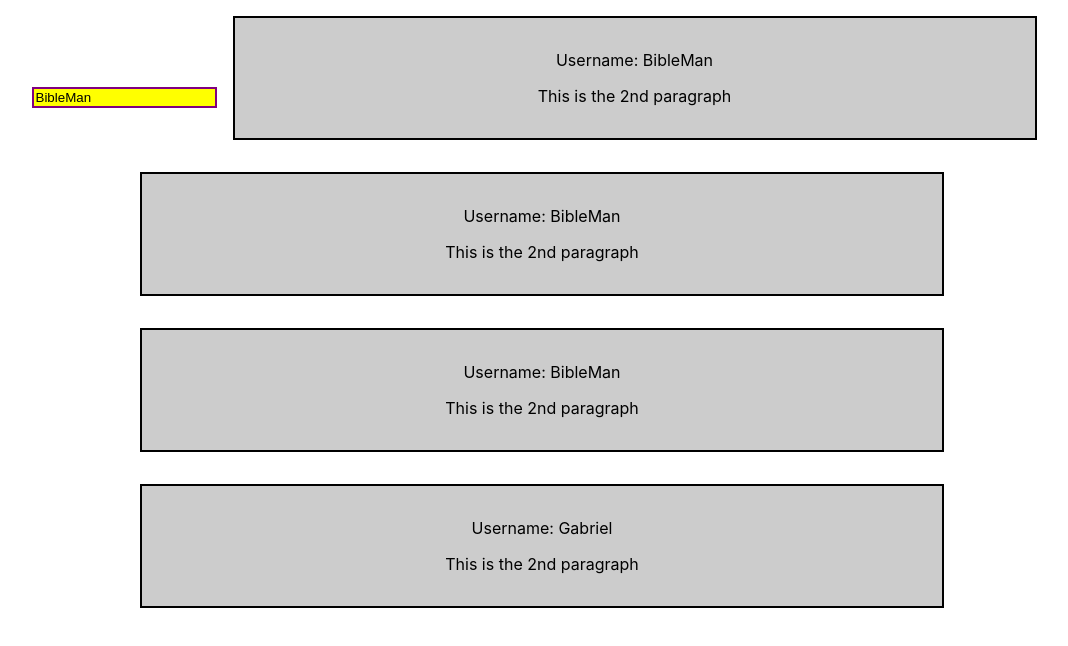
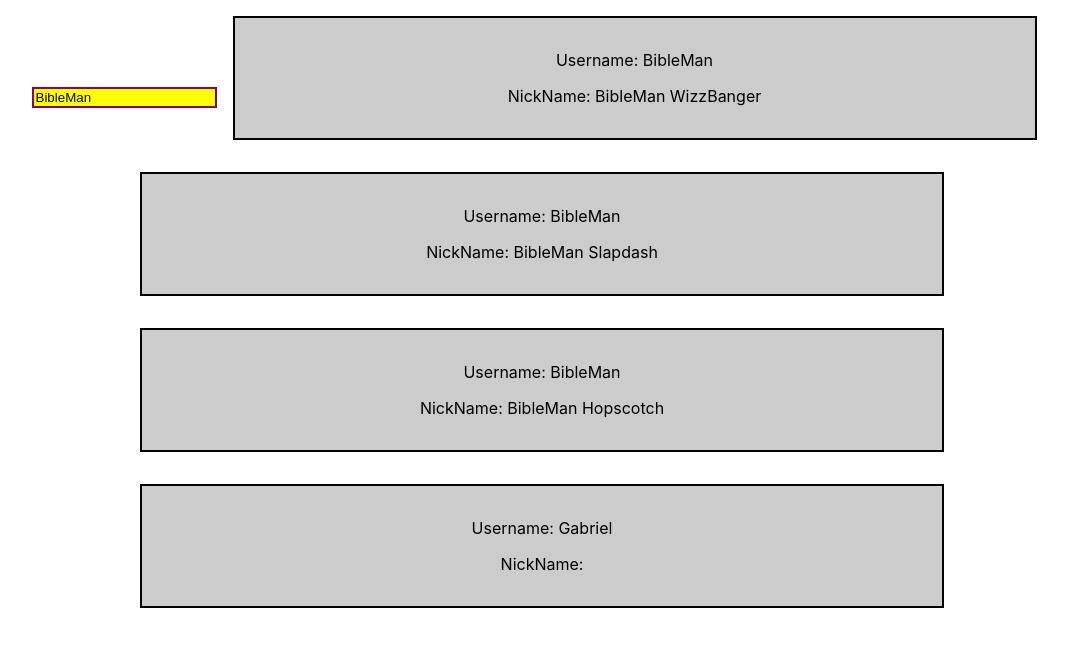
Before and after one commit to jameshughes7/input_output_react-assignments, a React (Create React App) app: page / in a window 1280 px wide. Shown: the top 646 px of the page, without its empty margins (98-1166 px from the left). Built offline with nearby package versions, Linux system fonts and the light colour scheme.

Commit message:
nicknames added

```diff
--- a/src/App.js
+++ b/src/App.js
@@ -5,7 +5,8 @@ import UserOutput from './UserOutput/UserOutput';
 
 class App extends Component {
   state = {
-    username: 'BibleMan'
+    username: 'BibleMan',
+    nickNames: ['WizzBanger', 'Slapdash', 'Hopscotch']
   }
 
   // function syntax to be used for event handlers
@@ -22,9 +23,9 @@ class App extends Component {
       <UserInput
       changed={this.inputChangedHandler}
       currentName={this.state.username}/>
-      <UserOutput userName={this.state.username}/>
-      <UserOutput userName={this.state.username}/>
-      <UserOutput userName={this.state.username}/>
+      <UserOutput userName={this.state.username} nickName ={this.state.username + ' ' + this.state.nickNames[0]}/>
+      <UserOutput userName={this.state.username} nickName ={this.state.username + ' ' + this.state.nickNames[1]}/>
+      <UserOutput userName={this.state.username} nickName ={this.state.username + ' ' + this.state.nickNames[2]}/>
       <UserOutput userName="Gabriel"/>
       </div>
     );
--- a/src/UserOutput/UserOutput.js
+++ b/src/UserOutput/UserOutput.js
@@ -6,7 +6,7 @@ const userOutput = (props) => {
         return (
             <div className="UserOutput">
                 <p>Username: {props.userName}</p>
-                <p>This is the 2nd paragraph</p>
+                <p>NickName: {props.nickName} </p>
             </div>
         )
     }
```
